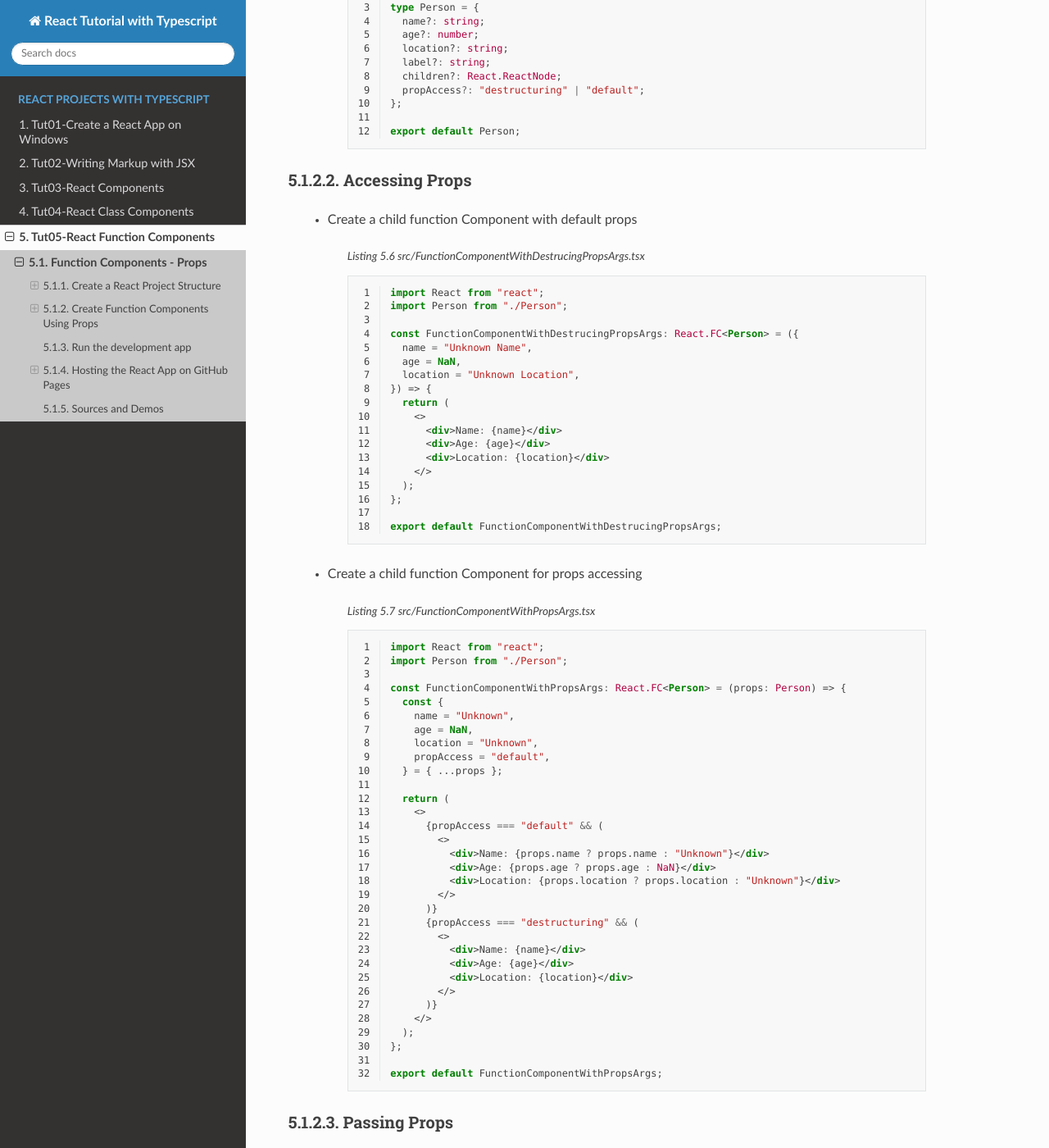
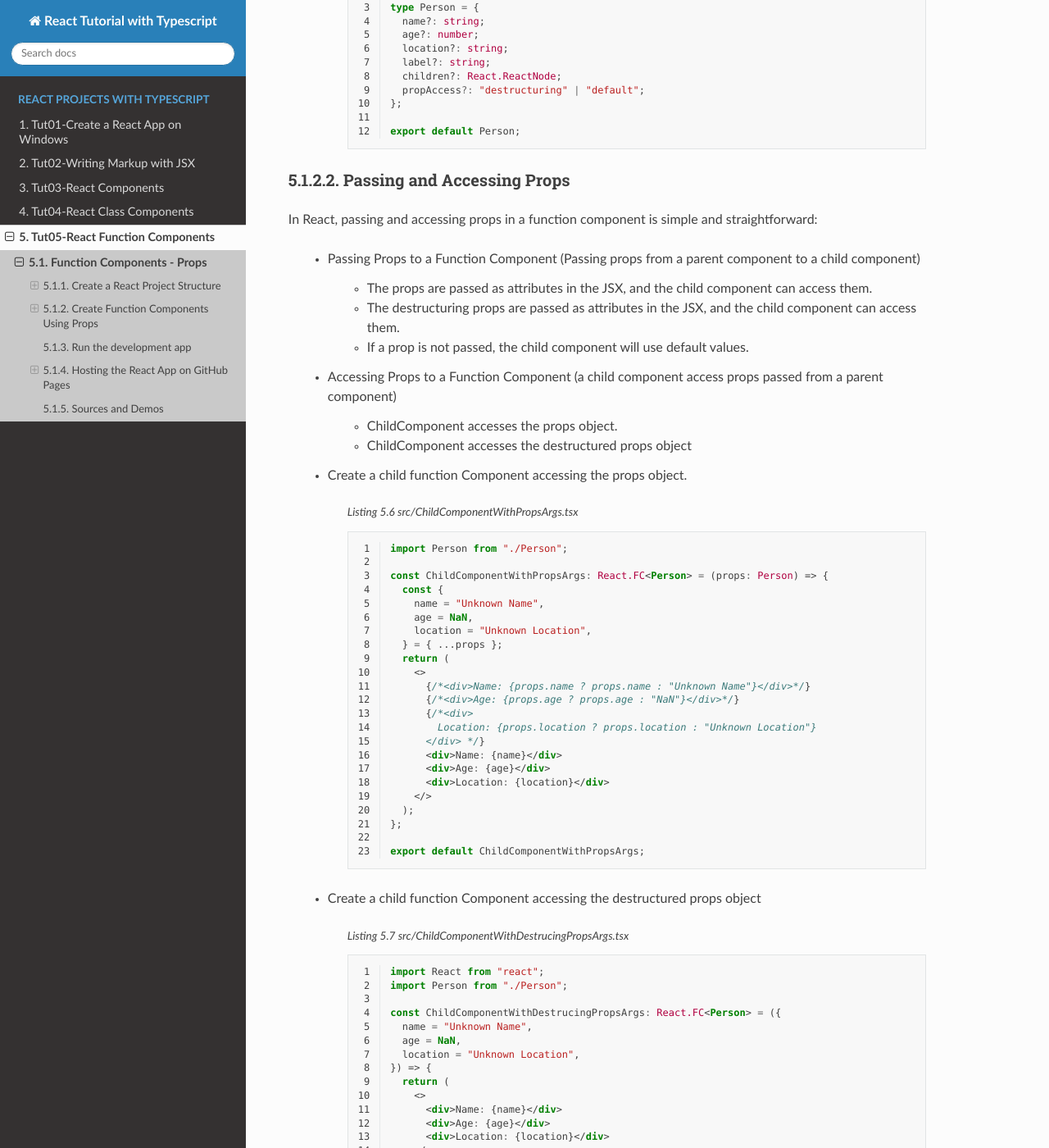
Before and after one commit to david-ggs-230/react-projects-docs, a Sphinx documentation site: the page built from docs/react-app-ts/tut05-function-components-props.rst, in a window 1280 px wide and 1400 px high, scrolled down 4278 px. Shown: the whole window at 82% size. Built offline with Sphinx 7.4.7 and the Read the Docs theme 3.1.0, drawn with Linux system fonts in a browser that asks for light colours; some of the changed text lies outside the part shown.

Commit message:
Add files via upload

```diff
--- a/docs/react-app-ts/tut05-function-components-props.rst
+++ b/docs/react-app-ts/tut05-function-components-props.rst
@@ -247,19 +247,63 @@ Creating TypeScript object types
           export default Person;
 
 ==================================================================================================
-Accessing Props
+Passing and Accessing Props
 ==================================================================================================
 
-    - Create a child function Component with default props
+In React, passing and accessing props in a function component is simple and straightforward:
+
+    - Passing Props to a Function Component (Passing props from a parent component to a child component)
+
+        - The props are passed as attributes in the JSX, and the child component can access them.
+        - The destructuring props are passed as attributes in the JSX, and the child component can access them.
+        - If a prop is not passed, the child component will use default values.
+
+    - Accessing Props to a Function Component (a child component access props passed from a parent component)
+
+        - ChildComponent accesses the props object.
+        - ChildComponent accesses the destructured props object
+
+
+    - Create a child function Component accessing the props object.
 
         .. code-block:: tsx
-          :caption: src/FunctionComponentWithDestrucingPropsArgs.tsx
+          :caption: src/ChildComponentWithPropsArgs.tsx
+          :linenos:
+
+          import Person from "./Person";
+
+          const ChildComponentWithPropsArgs: React.FC<Person> = (props: Person) => {
+            const {
+              name = "Unknown Name",
+              age = NaN,
+              location = "Unknown Location",
+            } = { ...props };
+            return (
+              <>
+                {/*<div>Name: {props.name ? props.name : "Unknown Name"}</div>*/}
+                {/*<div>Age: {props.age ? props.age : "NaN"}</div>*/}
+                {/*<div>
+                  Location: {props.location ? props.location : "Unknown Location"}
+                </div> */}
+                <div>Name: {name}</div>
+                <div>Age: {age}</div>
+                <div>Location: {location}</div>
+              </>
+            );
+          };
+
+          export default ChildComponentWithPropsArgs;
+
+    - Create a child function Component accessing the destructured props object
+
+        .. code-block:: tsx
+          :caption: src/ChildComponentWithDestrucingPropsArgs.tsx
           :linenos:
 
           import React from "react";
           import Person from "./Person";
 
-          const FunctionComponentWithDestrucingPropsArgs: React.FC<Person> = ({
+          const ChildComponentWithDestrucingPropsArgs: React.FC<Person> = ({
             name = "Unknown Name",
             age = NaN,
             location = "Unknown Location",
@@ -273,62 +317,17 @@ Accessing Props
             );
           };
 
-          export default FunctionComponentWithDestrucingPropsArgs;
+          export default ChildComponentWithDestrucingPropsArgs;
 
-
-    - Create a child function Component for props accessing
-
-        .. code-block:: tsx
-          :caption: src/FunctionComponentWithPropsArgs.tsx
-          :linenos:
-
-          import React from "react";
-          import Person from "./Person";
-
-          const FunctionComponentWithPropsArgs: React.FC<Person> = (props: Person) => {
-            const {
-              name = "Unknown",
-              age = NaN,
-              location = "Unknown",
-              propAccess = "default",
-            } = { ...props };
-
-            return (
-              <>
-                {propAccess === "default" && (
-                  <>
-                    <div>Name: {props.name ? props.name : "Unknown"}</div>
-                    <div>Age: {props.age ? props.age : NaN}</div>
-                    <div>Location: {props.location ? props.location : "Unknown"}</div>
-                  </>
-                )}
-                {propAccess === "destructuring" && (
-                  <>
-                    <div>Name: {name}</div>
-                    <div>Age: {age}</div>
-                    <div>Location: {location}</div>
-                  </>
-                )}
-              </>
-            );
-          };
-
-          export default FunctionComponentWithPropsArgs;
-
-
-==================================================================================================
-Passing Props
-==================================================================================================
-
-    - Create a parent function Component for passing props
+    - Create a parent function Component passing props to its child component
 
         .. code-block:: cfg
           :caption: src/FunctionComponentsDisplay.tsx
           :linenos:
 
           import React from "react";
-          import FunctionComponentWithDestrucingPropsArgs from "./FunctionComponentWithDestrucingPropsArgs";
-          import FunctionComponentWithPropsArgs from "./FunctionComponentWithPropsArgs";
+          import ChildComponentWithDestrucingPropsArgs from "./ChildComponentWithDestrucingPropsArgs";
+          import ChildComponentWithPropsArgs from "./ChildComponentWithPropsArgs";
           import Person from "./Person";
           import "./list-style.css";
 
@@ -347,17 +345,20 @@ Passing Props
                     <div className="list-item-number"></div>
                     <div className="list-item-content">
                       <h3>Parent: Passing props arguments</h3>
+                      <h5 className="blue-color" style={{ marginTop: "0px" }}>
+                        Child: Accessing arguments using props
+                      </h5>
                       <p>
                         <div style={{ textAlign: "left", paddingLeft: "20px" }}>
-                          &lt;FunctionComponentWithDestructuringPropsArgs <br />
+                          &lt;ChildComponentWithPropsArgs <br />
                           &nbsp;&nbsp;&nbsp;&nbsp;name=&quot;John Doe&quot; <br />
                           &nbsp;&nbsp;&nbsp;&nbsp;age=&#123;30&#125; <br />
-                          &nbsp;&nbsp;&nbsp;&nbsp;location=&quot;New York&quot; <br />{" "}
+                          &nbsp;&nbsp;&nbsp;&nbsp;location=&quot;New York&quot; <br />
                           /&gt;
                         </div>
                       </p>
                       <p>
-                        <FunctionComponentWithDestrucingPropsArgs
+                        <ChildComponentWithPropsArgs
                           name="John Doe"
                           age={30}
                           location="New York"
@@ -369,55 +370,42 @@ Passing Props
                     <div className="list-item-number"></div>
                     <div className="list-item-content">
                       <h3>Parent: Passing destructuring props</h3>
+                      <h5 className="blue-color" style={{ marginTop: "0px" }}>
+                        Child: Accessing arguments using props
+                      </h5>
                       <p>
                         <div style={{ textAlign: "left", paddingLeft: "20px" }}>
-                          &lt;FunctionComponentWithPropsArgs <br />
+                          &lt;ChildComponentWithPropsArgs <br />
                           &nbsp;&nbsp;&nbsp;&nbsp;&#123; ...person&#125; <br />
                           /&gt;
                         </div>
                       </p>
                       <p>
-                        <FunctionComponentWithDestrucingPropsArgs {...person} />
+                        <ChildComponentWithPropsArgs {...person} />
                       </p>
                     </div>
                   </li>
                   <li className="list-item">
                     <div className="list-item-number"></div>
                     <div className="list-item-content">
-                      <h3>Parent: Passing default props </h3>
+                      <h3>Parent: Passing props arguments</h3>
+                      <h5 className="blue-color" style={{ marginTop: "0px" }}>
+                        Child: Accessing arguments using destrucing props
+                      </h5>
                       <p>
                         <div style={{ textAlign: "left", paddingLeft: "20px" }}>
-                          &lt;FunctionComponentWithDestrucingPropsArgs /&gt;
+                          &lt;ChildComponentWithDestrucingPropsArgs <br />
+                          &nbsp;&nbsp;&nbsp;&nbsp;name=&quot;John Doe&quot; <br />
+                          &nbsp;&nbsp;&nbsp;&nbsp;age=&#123;30&#125; <br />
+                          &nbsp;&nbsp;&nbsp;&nbsp;location=&quot;New York&quot; <br />
+                          /&gt;
                         </div>
                       </p>
                       <p>
-                        <FunctionComponentWithDestrucingPropsArgs />
-                      </p>
-                    </div>
-                  </li>
-                  <li className="list-item">
-                    <div className="list-item-number"></div>
-                    <div className="list-item-content">
-                      <h3>Child: Accessing props through props</h3>
-                      <p>
-                        <div style={{ textAlign: "left", paddingLeft: "20px" }}>
-                          &lt;&gt; <br />
-                          &nbsp;&nbsp;&nbsp;&nbsp;&lt;div&gt;Name:
-                          &#123;props.name&#125;&lt;/div&gt;
-                          <br />
-                          &nbsp;&nbsp;&nbsp;&nbsp;&lt;div&gt;Age:
-                          &#123;props.age&#125;&lt;/div&gt;
-                          <br />
-                          &nbsp;&nbsp;&nbsp;&nbsp;&lt;div&gt;Location:
-                          &#123;props.location&#125;&lt;/div&gt;
-                          <br />
-                          &lt;/&gt;
-                        </div>
-                      </p>
-                      <p>
-                        <FunctionComponentWithPropsArgs
-                          propAccess="default"
-                          {...person}
+                        <ChildComponentWithDestrucingPropsArgs
+                          name="John Doe"
+                          age={30}
+                          location="New York"
                         />
                       </p>
                     </div>
@@ -425,27 +413,61 @@ Passing Props
                   <li className="list-item">
                     <div className="list-item-number"></div>
                     <div className="list-item-content">
-                      <h3>Child: Accessing props through destructuring</h3>
+                      <h3>Parent: Passing destructuring props</h3>
+                      <h5 className="blue-color" style={{ marginTop: "0px" }}>
+                        Child: Accessing arguments using destrucing props
+                      </h5>
                       <p>
                         <div style={{ textAlign: "left", paddingLeft: "20px" }}>
-                          &lt;&gt; <br />
-                          &nbsp;&nbsp;&nbsp;&nbsp;&lt;div&gt;Name:
-                          &#123;name&#125;&lt;/div&gt;
-                          <br />
-                          &nbsp;&nbsp;&nbsp;&nbsp;&lt;div&gt;Age:
-                          &#123;age&#125;&lt;/div&gt;
-                          <br />
-                          &nbsp;&nbsp;&nbsp;&nbsp;&lt;div&gt;Location:
-                          &#123;location&#125;&lt;/div&gt;
-                          <br />
-                          &lt;/&gt;
+                          &lt;ChildComponentWithDestrucingPropsArgs <br />
+                          &nbsp;&nbsp;&nbsp;&nbsp;&#123; ...person&#125; <br />
+                          /&gt;
                         </div>
                       </p>
                       <p>
-                        <FunctionComponentWithPropsArgs
-                          propAccess="destructuring"
-                          {...person}
-                        />
+                        <ChildComponentWithDestrucingPropsArgs {...person} />
+                      </p>
+                    </div>
+                  </li>
+                  <li className="list-item">
+                    <div className="list-item-number"></div>
+                    <div className="list-item-content">
+                      <h3>Parent: Passing no arguments</h3>
+                      <h5 className="blue-color" style={{ marginTop: "0px" }}>
+                        Child: Accessing default arguments using props
+                      </h5>
+                      <p>
+                        <div style={{ textAlign: "left", paddingLeft: "20px" }}>
+                          &lt;ChildComponentWithPropsArgs <br />
+                          &nbsp;&nbsp;&nbsp;&nbsp;name=&quot;John Doe&quot; <br />
+                          &nbsp;&nbsp;&nbsp;&nbsp;age=&#123;30&#125; <br />
+                          &nbsp;&nbsp;&nbsp;&nbsp;location=&quot;New York&quot; <br />
+                          /&gt;
+                        </div>
+                      </p>
+                      <p>
+                        <ChildComponentWithPropsArgs />
+                      </p>
+                    </div>
+                  </li>
+                  <li className="list-item">
+                    <div className="list-item-number"></div>
+                    <div className="list-item-content">
+                      <h3>Parent: Passing no arguments</h3>
+                      <h5 className="blue-color" style={{ marginTop: "0px" }}>
+                        Child: Accessing default arguments using destrucing props
+                      </h5>
+                      <p>
+                        <div style={{ textAlign: "left", paddingLeft: "20px" }}>
+                          &lt;ChildComponentWithDestrucingPropsArgs <br />
+                          &nbsp;&nbsp;&nbsp;&nbsp;name=&quot;John Doe&quot; <br />
+                          &nbsp;&nbsp;&nbsp;&nbsp;age=&#123;30&#125; <br />
+                          &nbsp;&nbsp;&nbsp;&nbsp;location=&quot;New York&quot; <br />
+                          /&gt;
+                        </div>
+                      </p>
+                      <p>
+                        <ChildComponentWithDestrucingPropsArgs />
                       </p>
                     </div>
                   </li>
@@ -455,6 +477,10 @@ Passing Props
           };
 
           export default FunctionComponentsDisplay;
+
+==================================================================================================
+Render the component
+==================================================================================================
 
     - Edit ``App.tsx`` to render the component
 
```
Also changed, not shown: other parts of docs/react-app-ts/tut05-function-components-props.rst (+0 -1 lines).
